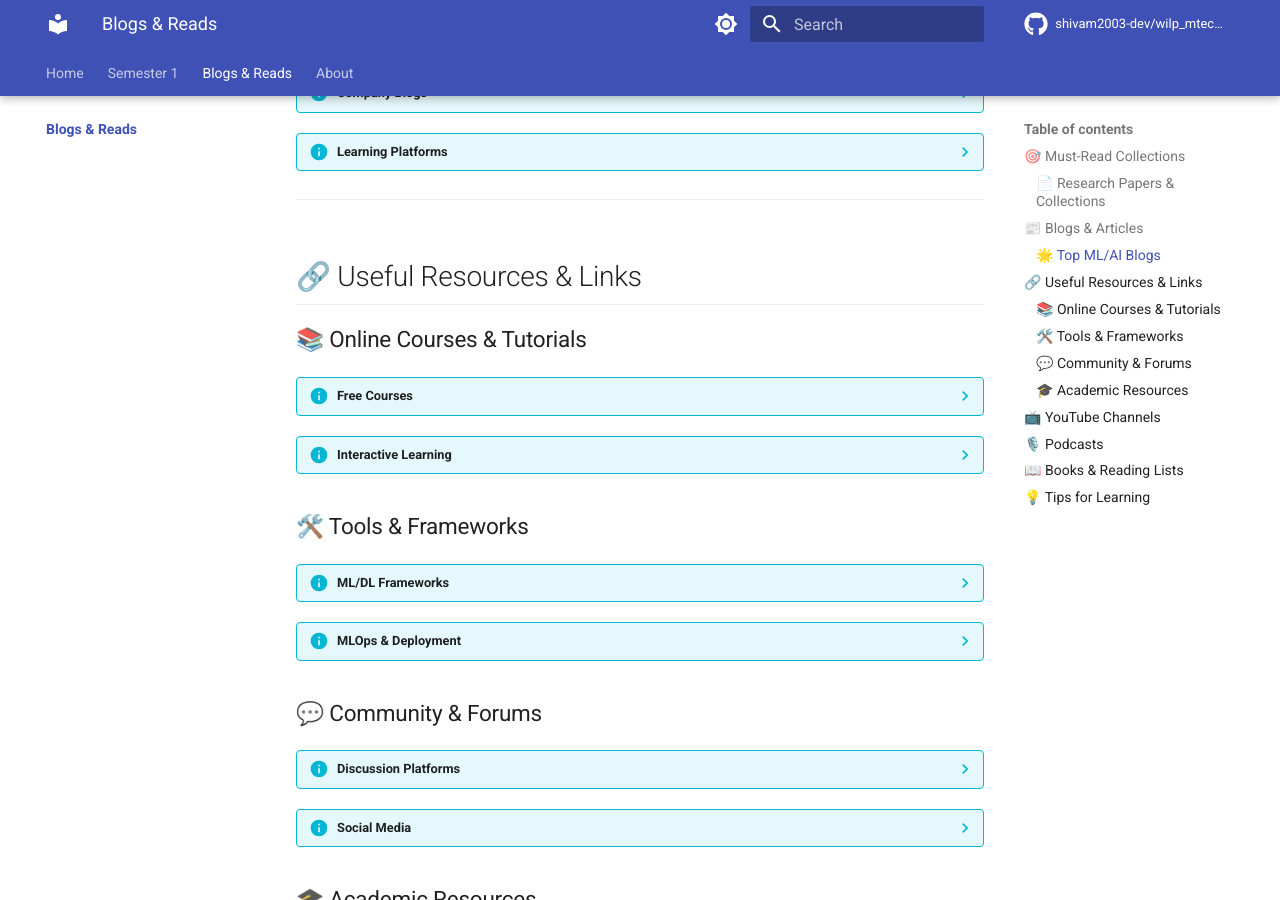
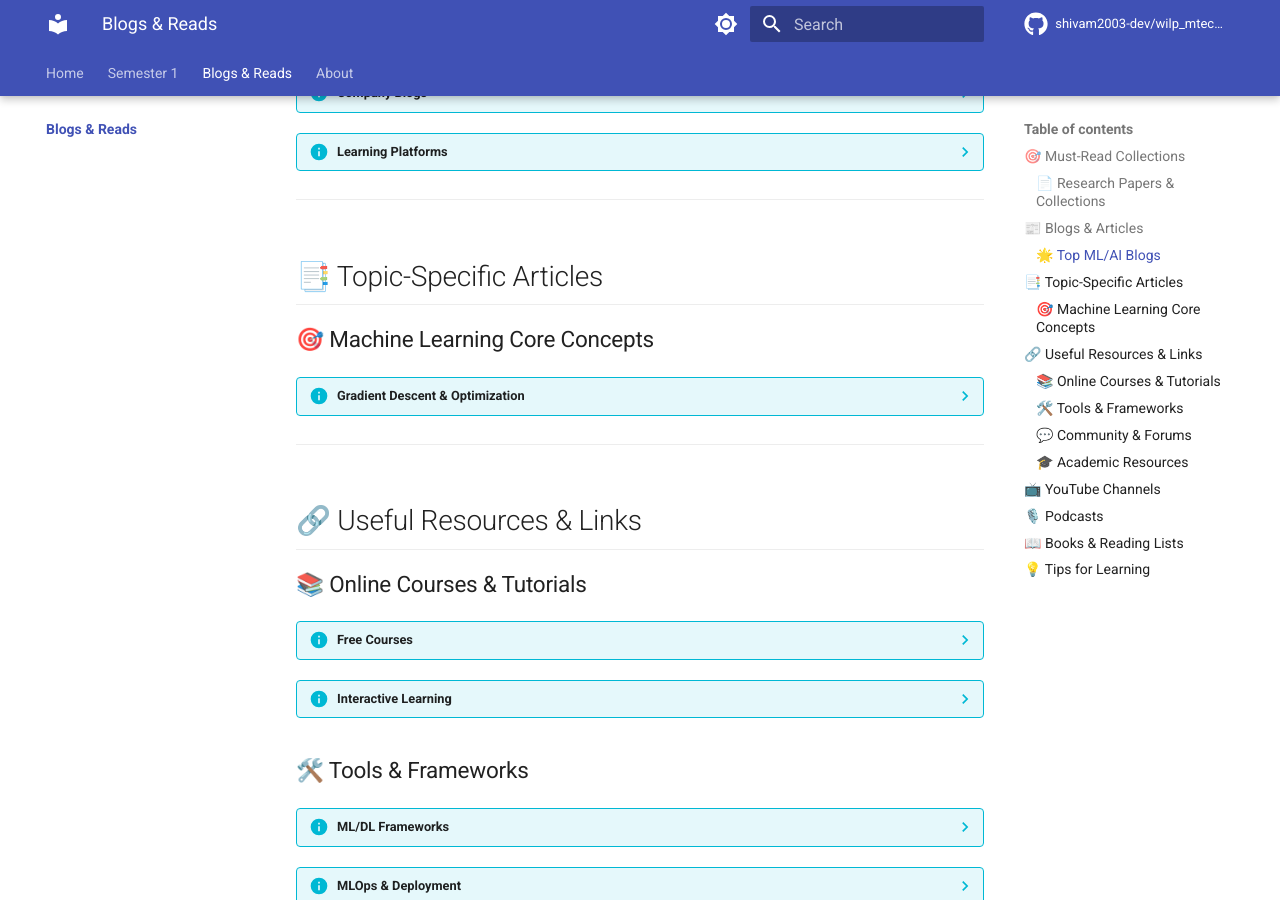
Before and after one commit to shivam2003-dev/wilp_mtech-aiml-knowledge-base, an MkDocs documentation site: the page built from docs/blogs-and-reads.md, in a window 1280 px wide and 900 px high, scrolled down 905 px. Built offline with MkDocs 1.6.1 and Material for MkDocs 9.7.7, drawn with Linux system fonts in a browser that asks for light colours; comment, search, counter and statistics services are not loaded.

Commit message:
Add gradient descent blog article to blogs-and-reads
Co-authored-by: shivam2003-dev <78433942+shivam2003-dev@users.noreply.github.com>

```diff
--- a/docs/blogs-and-reads.md
+++ b/docs/blogs-and-reads.md
@@ -56,6 +56,17 @@ Welcome to the curated collection of blogs, research papers, articles, and learn
     - **[KDnuggets](https://www.kdnuggets.com/)** - Data science news and tutorials
     - **[Machine Learning Mastery](https://machinelearningmastery.com/)** - Practical tutorials
     - **[Analytics Vidhya](https://www.analyticsvidhya.com/)** - DS/ML community
+
+---
+
+## 📑 Topic-Specific Articles
+
+### 🎯 Machine Learning Core Concepts
+
+??? info "Gradient Descent & Optimization"
+    - **[Why Momentum Really Works](https://distill.pub/2017/momentum/)** - Distill.pub - Deep dive into momentum in gradient descent
+    - **[An Overview of Gradient Descent Optimization Algorithms](https://ruder.io/optimizing-gradient-descent/)** - Sebastian Ruder
+    - **[Adam Optimizer Explained](https://optimization.cbe.cornell.edu/index.php?title=Adam)** - Cornell optimization guide
 
 ---
 
```
